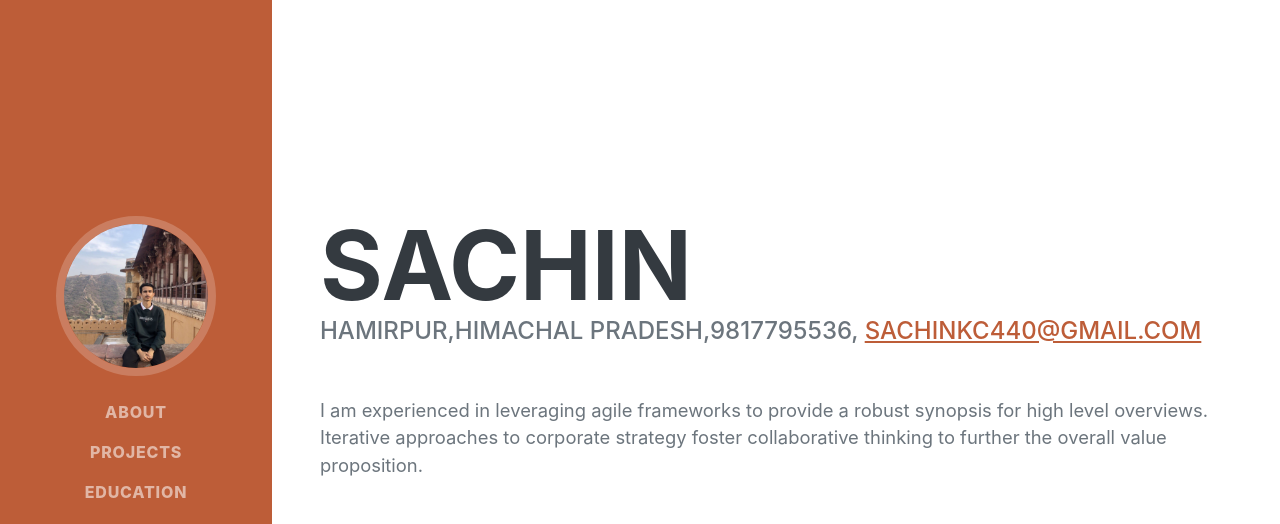
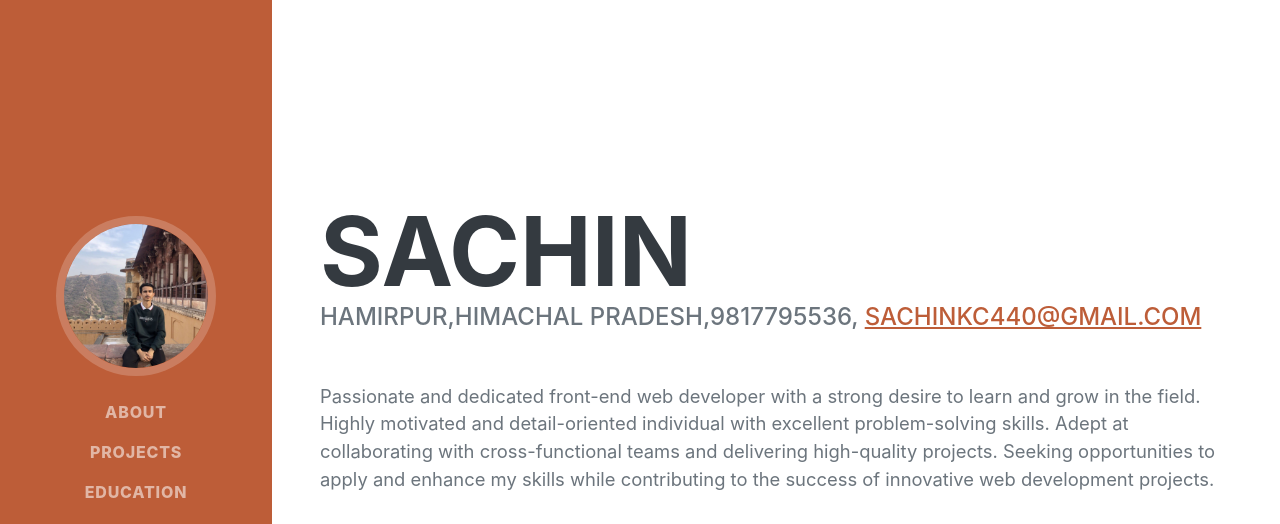
Before and after one commit to Sachin76-NITH/Portfolio, a plain HTML site: page index.html in a window 1280 px wide. Shown: the top 524 px of the page. Drawn offline with nearby package versions, Linux system fonts and the light colour scheme; a web font is replaced by a local one.

Commit message:
Update index.html

```diff
--- a/index.html
+++ b/index.html
@@ -47,7 +47,13 @@
                      HAMIRPUR,HIMACHAL PRADESH,9817795536,
                         <a href="mailto:name@email.com">sachinkc440@gmail.com</a>
                     </div>
-                    <p class="lead mb-5">I am experienced in leveraging agile frameworks to provide a robust synopsis for high level overviews. Iterative approaches to corporate strategy foster collaborative thinking to further the overall value proposition.</p>
+                    <p class="lead mb-5">Passionate and dedicated front-end web developer with a strong desire
+                        to learn and grow in the field. Highly motivated and detail-oriented
+                        individual with excellent problem-solving skills. Adept at collaborating
+                        with cross-functional teams and delivering high-quality projects.
+                        Seeking opportunities to apply and enhance my skills while contributing
+                        to the success of innovative web development projects.
+                        </p>
                     <div class="social-icons">
                         <a class="social-icon" href="https://www.linkedin.com/in/sachin-bb4936272/"><i class="fab fa-linkedin-in"></i></a>
                         <a class="social-icon" href="https://github.com/Sachin76-NITH"><i class="fab fa-github"></i></a>
```
